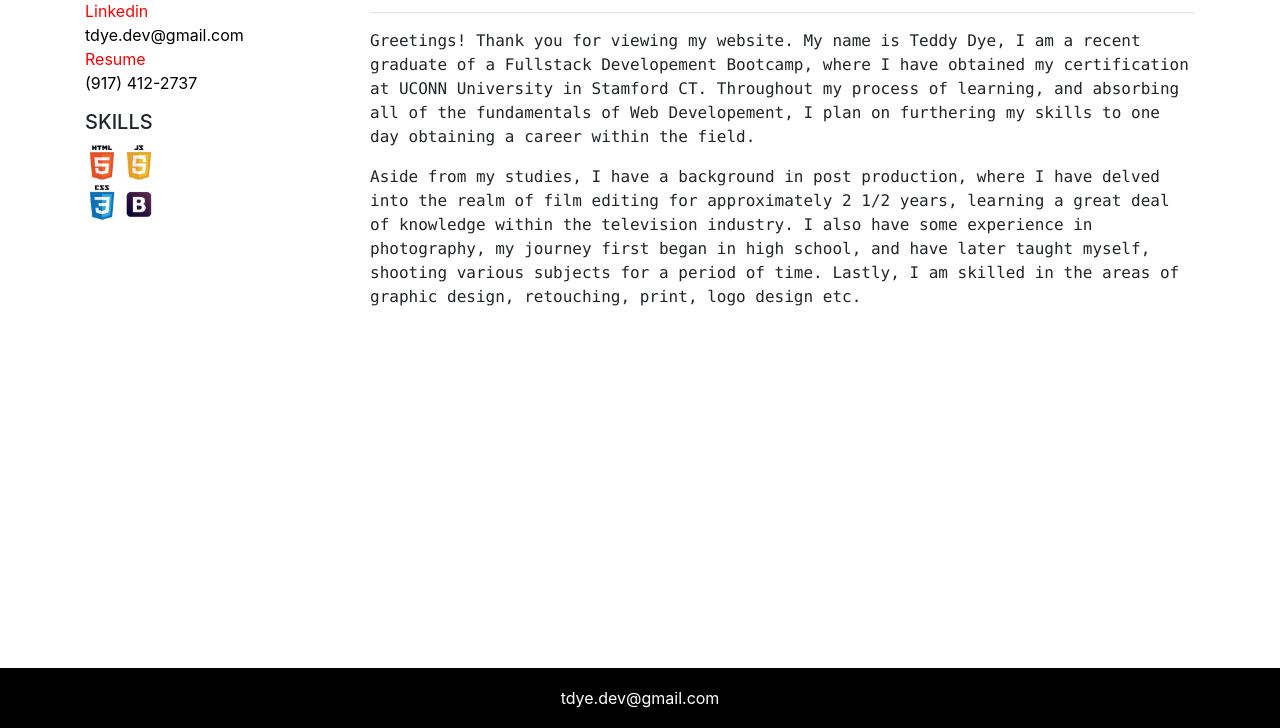
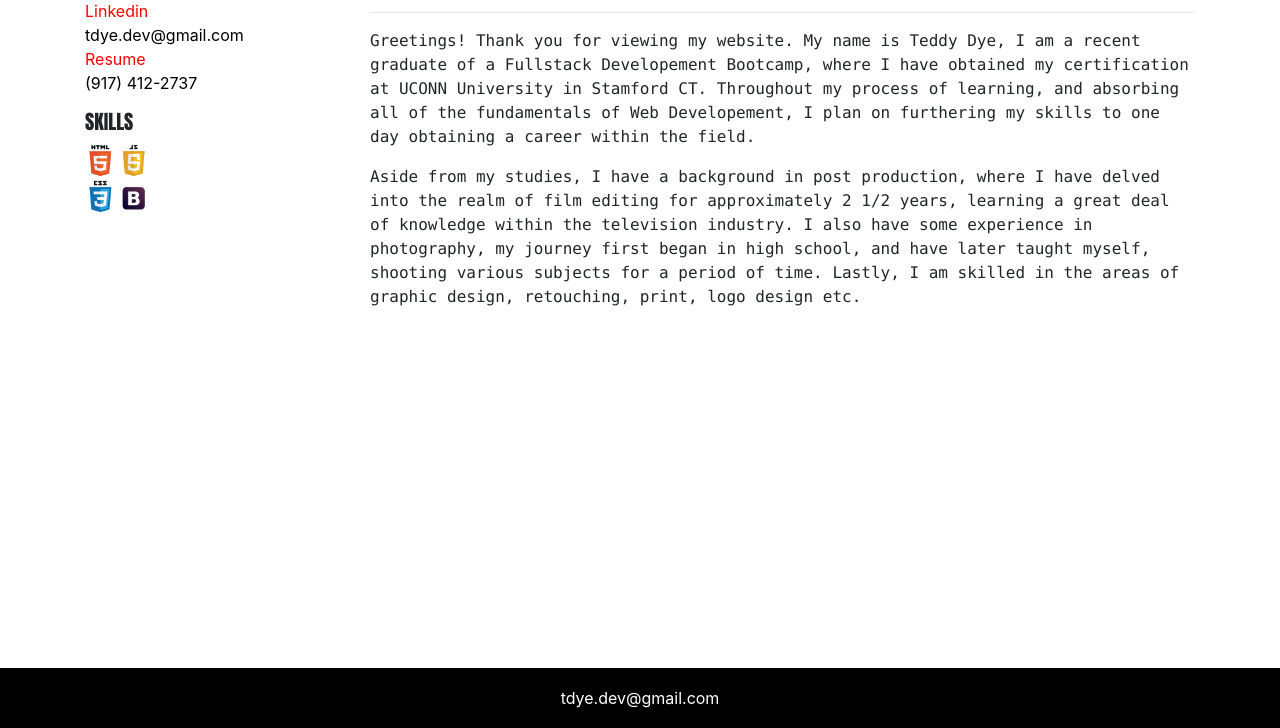
Before and after one commit to tdev77/teddydyeportfolio.io, a plain HTML site: page about.html in a window 1280 px wide. Shown: the part 132-860 px from the top of the page. Drawn offline with nearby package versions, Linux system fonts and the light colour scheme.

Commit message:
more changes to about

```diff
--- a/style.css
+++ b/style.css
@@ -18,14 +18,13 @@ padding-top: 15px;
 }
 
 .skills img {
-  max-width: 28%;
+  width: 25%;
   float: left;
 
 }
 
 .skills h5 {
-
-
+ font-family: Impact, Haettenschweiler, 'Arial Narrow Bold', sans-serif;
 
 }
 
@@ -131,8 +130,8 @@ min-width: 100;
 
   }
 
-img {
-max-width: 45px;
+#content img {
+width: 3%;
 margin: auto;
 }
 
```
